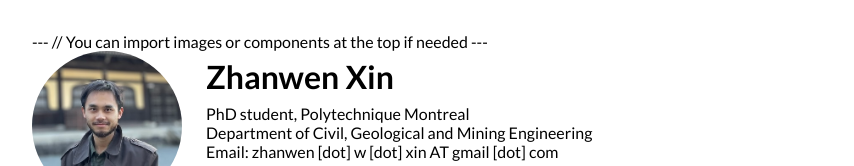
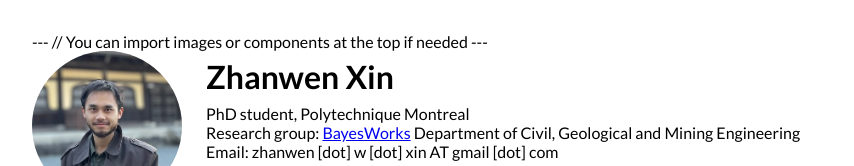
Before and after one commit to zhanwen-xin/zhanwen-xin.github.io, an Astro site: page / in a window 1280 px wide. Shown: the top 166 px of the page, without its empty margins (208-1062 px from the left). Built offline with nearby package versions, Linux system fonts and the light colour scheme; Astro itself is replaced by a stand-in of ours.

Commit message:
update research group

```diff
--- a/src/pages/index.astro
+++ b/src/pages/index.astro
@@ -69,6 +69,7 @@
 			<h1 style="margin: 0;">Zhanwen Xin</h1>
 			<p style="margin: 0.5rem 0;">
 			  PhD student, Polytechnique Montreal<br />
+			  Research group: <a href="https://profs.polymtl.ca/jagoulet/Site/Goulet_web_page_MAIN.html" target="_blank">BayesWorks</a>
 			  Department of Civil, Geological and Mining Engineering<br />
 			  Email: zhanwen [dot] w [dot] xin AT gmail [dot] com
 			</p>
```
